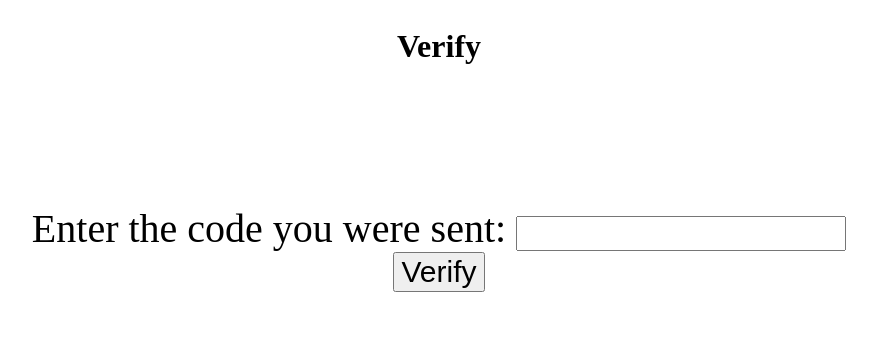
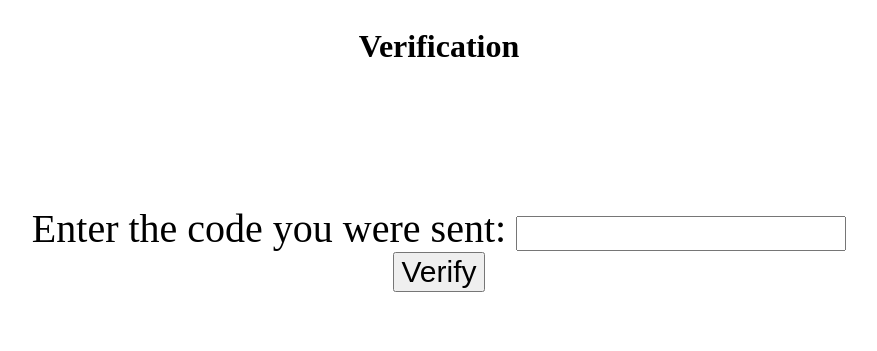
Before and after one commit to agarwalsahil2013/Case_status_check, a Flask app: page /verify in a window 1280 px wide. Shown: the top 351 px of the page, without its empty margins (201-1078 px from the left). Run offline with Flask 2, Linux system fonts and the light colour scheme.

Commit message:
Update verify.html

```diff
--- a/templates/verify.html
+++ b/templates/verify.html
@@ -10,7 +10,7 @@
 
   <body>
     <center>
-        <h1 style="padding: 20px">Verify</h1>
+        <h1 style="padding: 20px">Verification</h1>
 
         <form action="/verify" accept-charset="UTF-8" method="post" style="font-size: 40px; margin: 60px; padding: 60px">
           <div>
```
